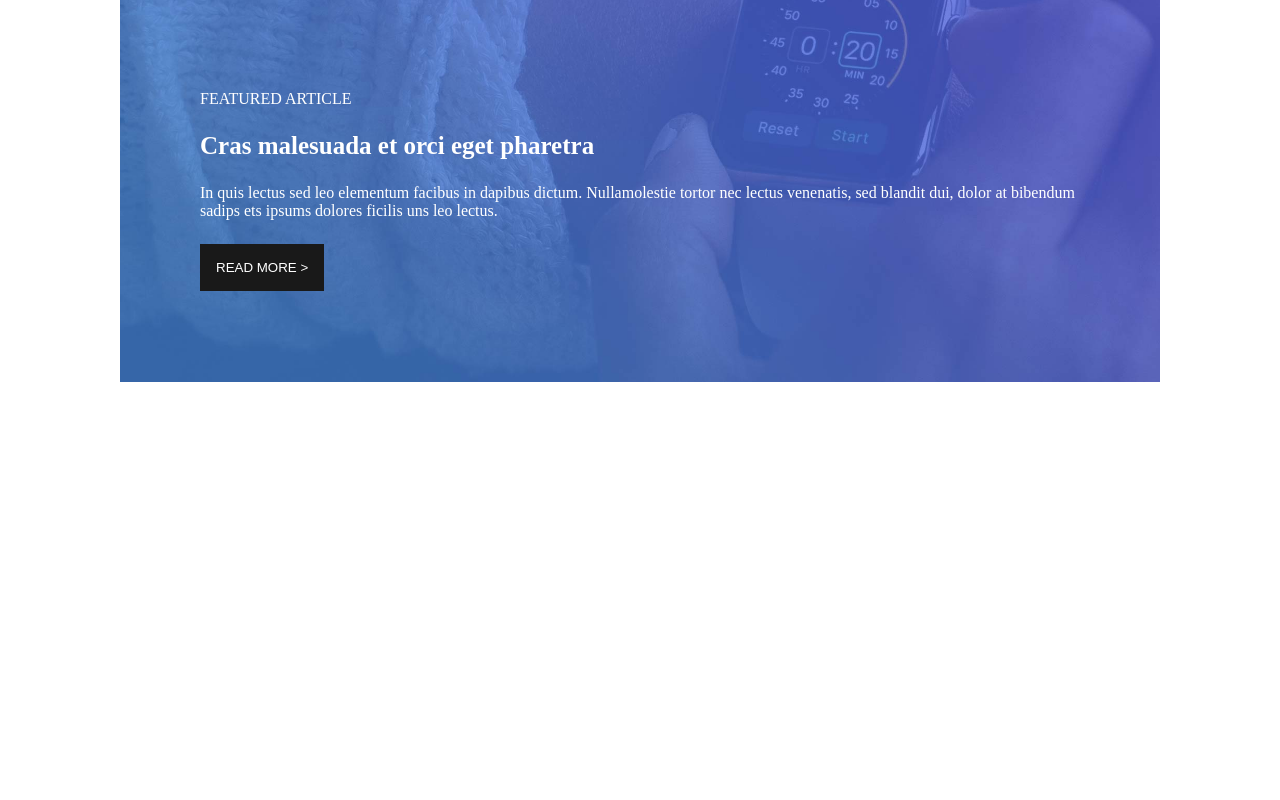
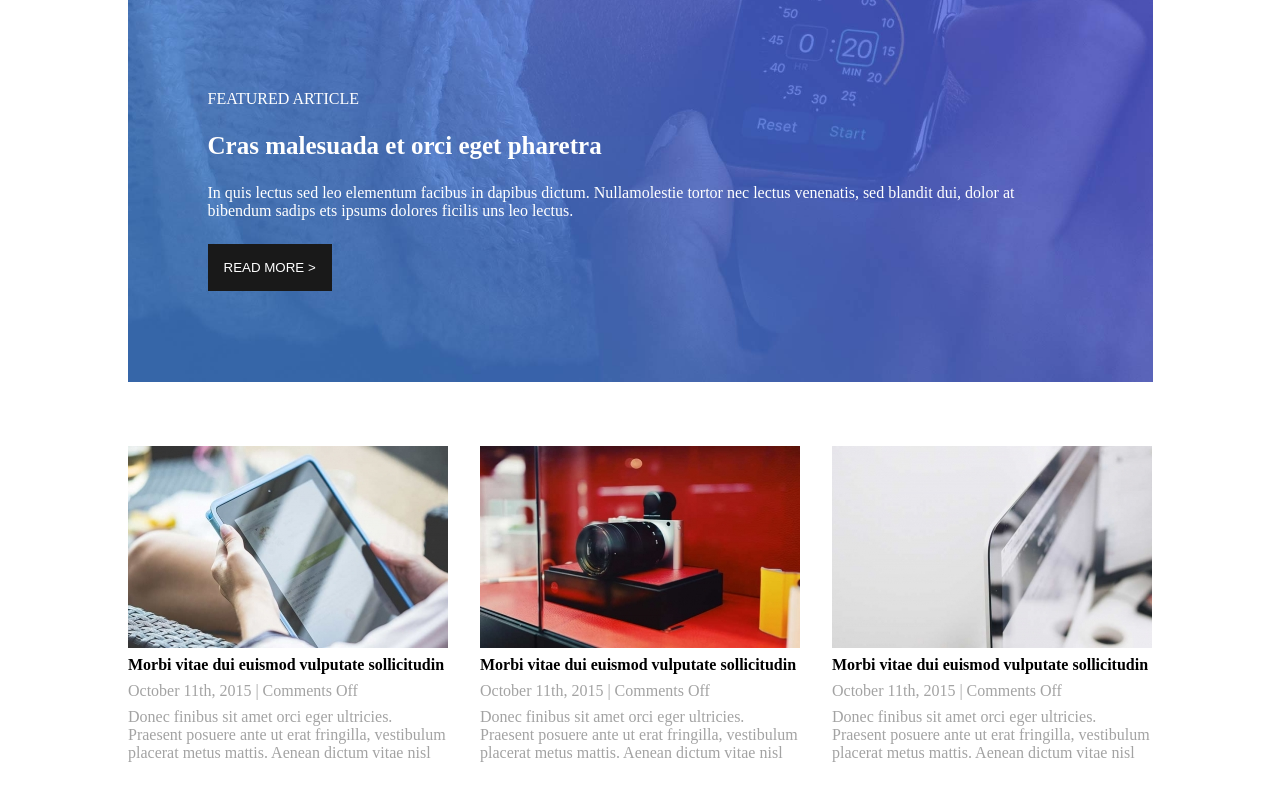
Before and after one commit to emamoldo/proj-html-vuejs, a Vue app: page / in a window 1280 px wide. Shown: the part 1843-2643 px from the top of the page. Before the commit the page ends 2342 px from the top, so only its background shows below. Built offline with nearby package versions, Linux system fonts and the light colour scheme.

Commit message:
Add the second Card Section

```diff
--- a/src/App.vue
+++ b/src/App.vue
@@ -80,7 +80,35 @@
         <button class="read_more" type="button">READ MORE ></button>
       </div>
     </div>
+
+    <div class="second_card">
+      <div class="card">
+          <div class="first">
+            <img class="first_img" src="/src/assets/img/post_feat_img_22-320x202.jpg" alt="">
+            <strong class="img_title">Morbi vitae dui euismod vulputate sollicitudin</strong>
+            <p class="date_comments">October 11th, 2015 | Comments Off</p>
+            <p class="img_text">Donec finibus sit amet orci eger ultricies. Praesent posuere ante ut erat fringilla, vestibulum placerat metus mattis. Aenean dictum vitae nisl</p>
+          </div>
+
+          <div class="second">
+            <img class="second_img" src="/src/assets/img/post_feat_img_21-320x202.jpg" alt="">
+            <strong class="img_title">Morbi vitae dui euismod vulputate sollicitudin</strong>
+            <p class="date_comments">October 11th, 2015 | Comments Off</p>
+            <p class="img_text">Donec finibus sit amet orci eger ultricies. Praesent posuere ante ut erat fringilla, vestibulum placerat metus mattis. Aenean dictum vitae nisl</p>
+          </div>
+
+          <div class="third">
+            <img class="third" src="/src/assets/img/post_feat_img_20-320x202.jpg" alt="">
+            <strong class="img_title">Morbi vitae dui euismod vulputate sollicitudin</strong>
+            <p class="date_comments">October 11th, 2015 | Comments Off</p>
+            <p class="img_text">Donec finibus sit amet orci eger ultricies. Praesent posuere ante ut erat fringilla, vestibulum placerat metus mattis. Aenean dictum vitae nisl</p>
+          </div>
+        </div>
+    </div>
+
   </div>
+
+
 </template>
 
 <style>
@@ -232,7 +260,7 @@
 .featured_article{
   background-image: url("../src/assets/img/featured_article_1_bg.jpg");
   background-size: 100%;
-  max-width: 1040px;
+  max-width: 1025px;
   height: 500px;
 
   .featured_text{
@@ -260,4 +288,8 @@
     }
   }
 }
+
+.second_card{
+  margin: 3rem;
+}
 </style>
```
